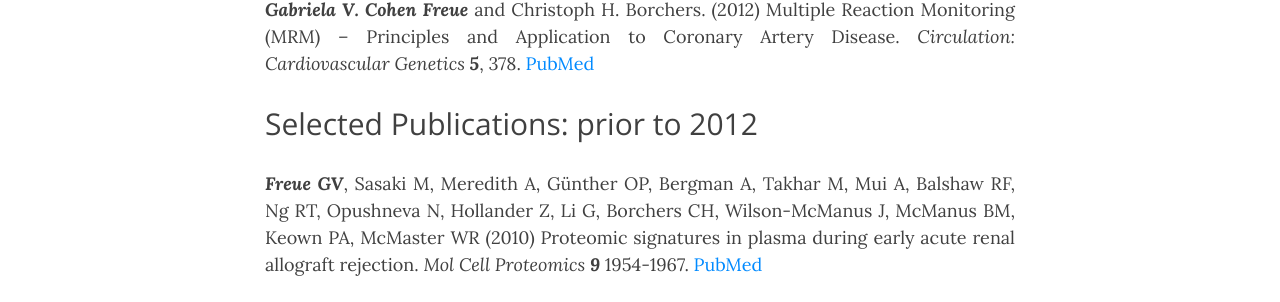
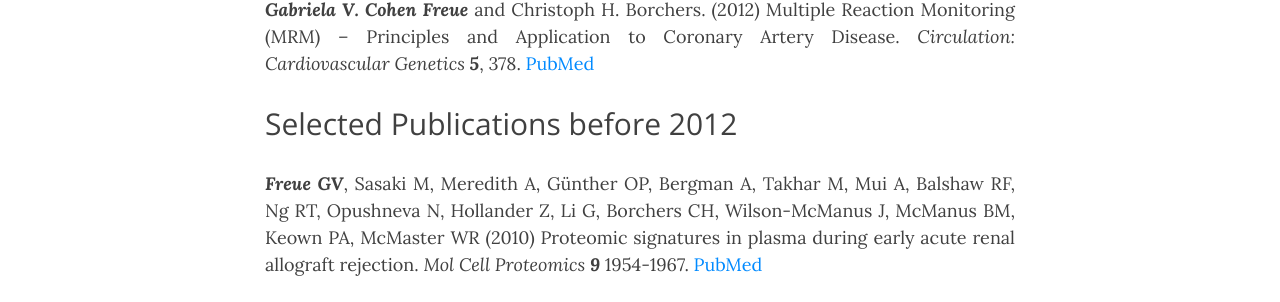
Before and after one commit to gcohenfr/gcohenfr.github.io, a Jekyll site: the page built from pub.md, in a window 1280 px wide and 900 px high, scrolled down 2621 px. Shown: the part 157-459 px from the top of the window. Built offline with Jekyll 4.4.1, drawn with Linux system fonts in a browser that asks for light colours; nearby versions of some CDN libraries.

Commit message:
change title

```diff
--- a/pub.md
+++ b/pub.md
@@ -61,7 +61,7 @@ Dominik Domanski\*, ***Gabriela V. Cohen Freue***\*, Luis Sojo, Michael A. Kuzyk
 ***Gabriela V. Cohen Freue*** and Christoph H. Borchers. (2012) Multiple Reaction Monitoring (MRM) – Principles and Application to Coronary Artery Disease. *Circulation: Cardiovascular Genetics* ***5***, 378.
 [PubMed](https://www.ncbi.nlm.nih.gov/pubmed/22715283)
 
-## Selected Publications: prior to 2012
+## Selected Publications before 2012
 
 ***Freue GV***, Sasaki M, Meredith A, Günther OP, Bergman A, Takhar M, Mui A, Balshaw RF, Ng RT, Opushneva N, Hollander Z, Li G, Borchers CH, Wilson-McManus J, McManus BM, Keown PA, McMaster WR (2010) Proteomic signatures in plasma during early acute renal allograft rejection. *Mol Cell Proteomics* ***9*** 1954-1967. [PubMed](https://www.ncbi.nlm.nih.gov/pubmed/20501940)
 
```
